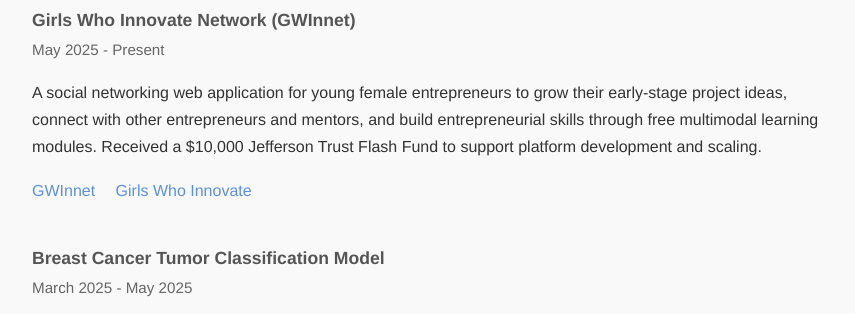
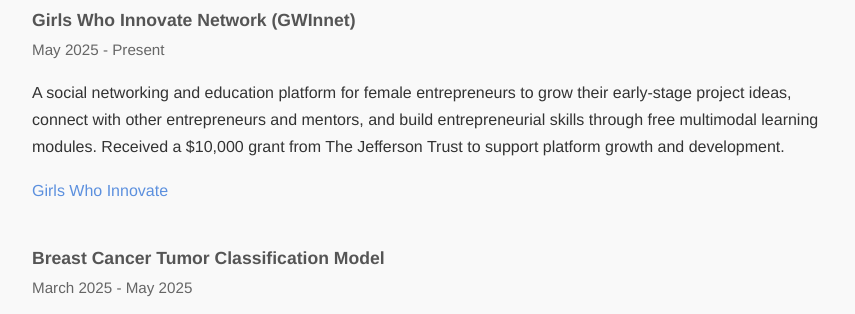
Before and after one commit to m-liv/m-liv.github.io, a plain HTML site: page projects.html in a window 1280 px wide. Shown: the part 428-742 px from the top of the page, without its empty margins (208-1063 px from the left). Drawn offline with Linux system fonts and the light colour scheme.

Commit message:
Updated GWIn descriptions

```diff
--- a/projects.html
+++ b/projects.html
@@ -22,9 +22,8 @@
       <h3>Girls Who Innovate Network (GWInnet)</h3>
       <span class="project-date">May 2025 - Present</span>
       <p>
-        A social networking web application for young female entrepreneurs to grow their early-stage project ideas, connect with other entrepreneurs and mentors, and build entrepreneurial skills through free multimodal learning modules. Received a $10,000 Jefferson Trust Flash Fund to support platform development and scaling.
+        A social networking and education platform for female entrepreneurs to grow their early-stage project ideas, connect with other entrepreneurs and mentors, and build entrepreneurial skills through free multimodal learning modules. Received a $10,000 grant from The Jefferson Trust to support platform growth and development.
           <div class="project-links">
-            <a href="https://gwinnet.org" target="_blank">GWInnet</a>
             <a href="https://www.girlswhoinnovate.com/" target="_blank">Girls Who Innovate</a>
           </div>
       </p>
```
Also changed, not shown: index.html (+1 -1 lines).
